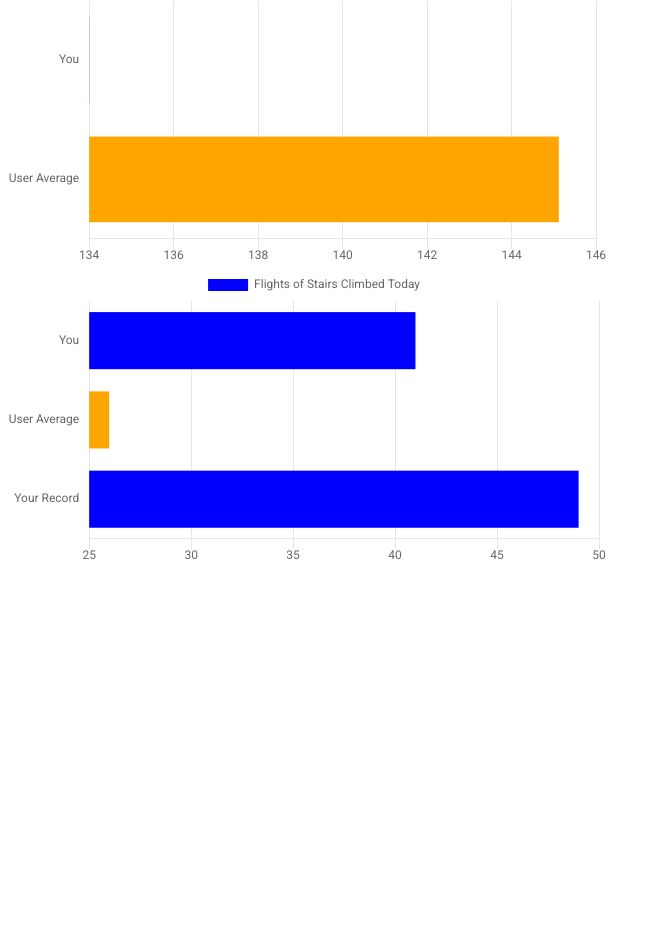
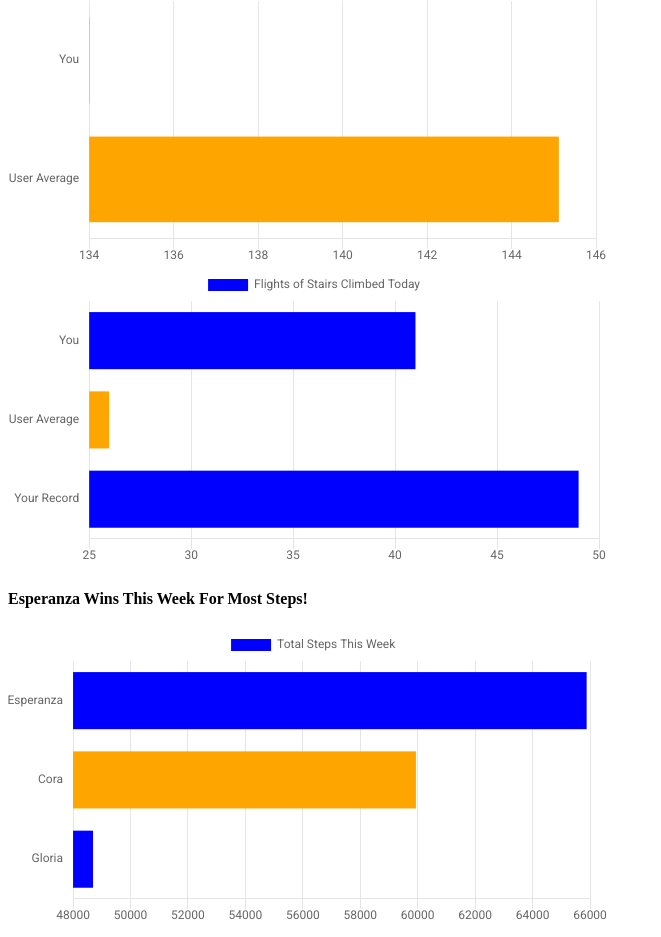
Before and after one commit to bradybridges/fit-lit, a website: page src/index.html in a window 1280 px wide. Shown: the part 2640-3577 px from the top of the page, without its empty margins (0-661 px from the left). Before the commit the page ends 3217 px from the top, so only its background shows below. Drawn offline with nearby package versions, Linux system fonts and the light colour scheme.

Commit message:
Add steps challenge chart for friends/Add heading 2 dipslay winner

```diff
--- a/data/mockUsers.js
+++ b/data/mockUsers.js
@@ -7,9 +7,9 @@ const userData = [
     "strideLength": 4.3,
     "dailyStepGoal": 10000,
     "friends": [
-      16,
-      4,
-      8
+      2,
+      3,
+      4
     ]
   },
   {
--- a/src/Activity.js
+++ b/src/Activity.js
@@ -59,6 +59,10 @@ class Activity {
     }, 0);
   }
 
+  getFriends() {
+    return this.user.friends;
+  }
+
 }
 
 if (typeof module !== 'undefined') {
--- a/src/ActivityRepo.js
+++ b/src/ActivityRepo.js
@@ -36,6 +36,26 @@ class ActivityRepo {
     }, 0) / todaysData.length).toFixed(2);
   }
 
+  getTotalStepsForWeek(date, id) {
+    const userData = this.activityData.filter(data => data.userID === id);
+    const startIndex = userData.findIndex(data => data.date === date) - 6;
+    const stepTotal = userData.reduce((totalSteps, activity, index) => {
+      if(index >= startIndex && index <= startIndex + 6) {
+        totalSteps += activity.numSteps;
+      };
+      return totalSteps;
+    }, 0);
+    return stepTotal;
+  }
+
+  getTotalStepWinnerIndex(totalStepArray) {
+    let mostSteps = totalStepArray.reduce((maxSteps, steps) => {
+      steps > maxSteps ? maxSteps = steps : null;
+      return maxSteps;
+    }, -1);
+
+    return totalStepArray.findIndex(steps => steps === mostSteps);
+  }
 
 }
 
--- a/src/UserRepo.js
+++ b/src/UserRepo.js
@@ -15,6 +15,16 @@ class UserRepo {
     return totalSteps / this.users.length;
   }
 
+  getFriendNames(friendIDArray) {
+    let friends = [];
+    friendIDArray.forEach(friendID => {
+      const user = this.users.find(user => user.id === friendID);
+      const name = user.name.split(' ')[0];
+      friends.push(name);
+    });
+    return friends;
+  }
+
 }
 
 if (typeof module !== 'undefined') {
--- a/src/index.html
+++ b/src/index.html
@@ -57,6 +57,9 @@
 
         <canvas id="stairs-chart" width="600" height="300"></canvas>
 
+        <h4 id="total-step-winner"></h4>
+        <canvas id="friend-steps" width="600" height="300"></canvas>
+
       </section>
 
 
--- a/src/scripts.js
+++ b/src/scripts.js
@@ -1,6 +1,6 @@
 $(document).ready(() =>{
 
-  let user, userRepo, hydration, hydrationRepo, sleep, sleepRepo, activity, activityRepo, date, id, today;
+  let user, userRepo, hydration, hydrationRepo, sleep, sleepRepo, activity, activityRepo, date, id, today, friends, friendSteps, friendNames, stepWinnerIndex;
 
   id = 22;
   today = new Date().toString().split(' ').slice(0,4).join(' ');
@@ -9,7 +9,7 @@ $(document).ready(() =>{
   hydrationRepo = new HydrationRepo(hydrationData);
   sleepRepo = new SleepRepo(sleepData, userData);
   activityRepo = new ActivityRepo(activityData, userData);
-  user= new User(userRepo.getUser(id));
+  user = new User(userRepo.getUser(id));
   hydration = new Hydration(hydrationRepo.getUserHydrationData(id));
   sleep = new Sleep(sleepRepo.getUserData(id));
   activity = new Activity(activityRepo.getUserActivity(id), userRepo.getUser(id));
@@ -221,8 +221,18 @@ $(document).ready(() =>{
   });
 
   //activity
+  friends = user.friends;
+  friendSteps = [];
+  friends.forEach(friend => {
+    const totalSteps = activityRepo.getTotalStepsForWeek(date, friend);
+    friendSteps.push(totalSteps);
+  });
+  friendNames = userRepo.getFriendNames(user.friends);
+  stepWinnerIndex = activityRepo.getTotalStepWinnerIndex(friendSteps);
+
   $('#miles').text(getMilesWalkedToday());
   $('#step-goal-reached').text(activity.checkStepGoal(date));
+  $('#total-step-winner').text(`${friendNames[stepWinnerIndex]} Wins This Week For Most Steps!`);
 
   //activity charts
   const compareStepsChart = new Chart($('#step-chart'), {
@@ -318,5 +328,37 @@ const compareStairsChart = new Chart($('#stairs-chart'), {
       }
     }
   });
-  console.log(activity.getFlightsOfStairs(date));
+
+const friendStepsChart = new Chart($('#friend-steps'), {
+    type: 'horizontalBar',
+    data: {
+      labels: friendNames,
+      datasets: [{
+        label: 'Total Steps This Week',
+        data: friendSteps,
+        backgroundColor: [
+          'blue',
+          'orange',
+          'blue'
+        ]
+      }]
+    },
+    options: {
+      defaultFontFamily: Chart.defaults.global.defaultFontFamily ='Roboto',
+      responsive: false,
+      maintainAspectRatio: true,
+      aspectRatio: 2,
+      scales: {
+        yAxes: [{
+          gridLines: {
+            display: false
+          },
+          ticks: {
+            beginAtZero: true
+          }
+        }]
+      }
+    }
+  });
+
 });
```
Also changed, not shown: test/Activity-test.js (+4 -0 lines), test/ActivityRepo-test.js (+8 -0 lines), test/UserRepo-test.js (+5 -0 lines).
